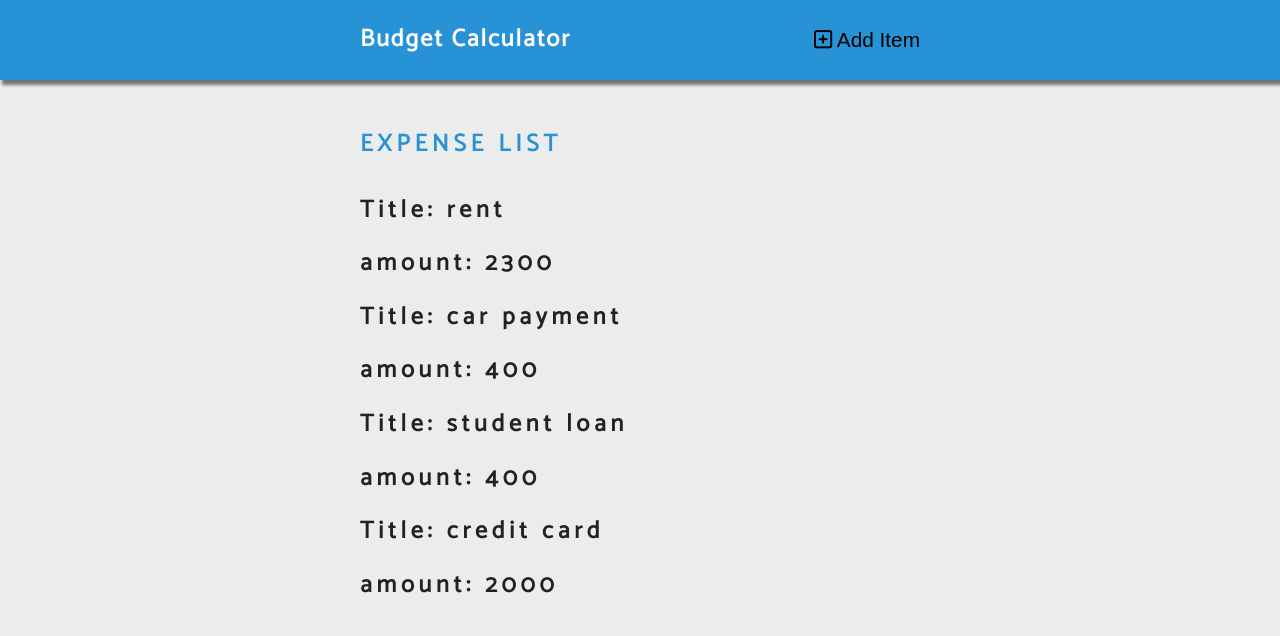
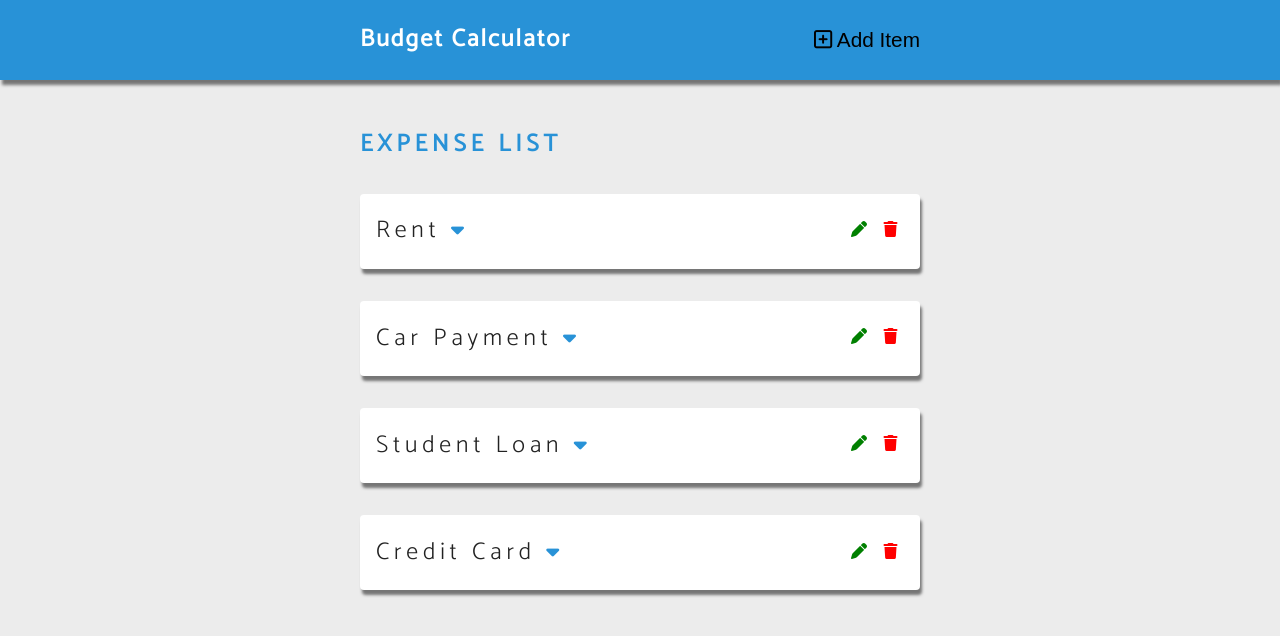
Before and after one commit to Altofogant/budget-calculator, a Svelte app: page / in a window 1280 px wide. Shown: the top 636 px of the page. Built offline with nearby package versions, Linux system fonts and the light colour scheme.

Commit message:
added expense list item styling, buttons and show/hids functionality

```diff
--- a/src/Expense.svelte
+++ b/src/Expense.svelte
@@ -2,9 +2,31 @@
     export let id;
     export let name = '';
     export let amount = 0;
+
+    let displayAmount = false;
+
+    function toggleAmount() {
+        displayAmount = !displayAmount;
+    }
 </script>
 
-<div>
-    <h1>Title: {name}</h1>
-    <h1>amount: {amount}</h1>
-</div>
+<article class="single-expense">
+    <div class="expense-info">
+        <h2>{name}
+            <button class="amount-btn" on:click={toggleAmount}>
+                <i class="fas fa-caret-down"></i>
+            </button>
+        </h2>
+        {#if (displayAmount)}
+            <h4>Amount: ${amount}</h4>
+        {/if}
+    </div>
+    <div class="expense-buttons">
+        <button class="expense-btn edit-btn">
+            <i class="fas fa-pen"></i>
+        </button>
+        <button class="expense-btn delete-btn">
+            <i class="fas fa-trash"></i>
+        </button>
+    </div>
+</article>
```
